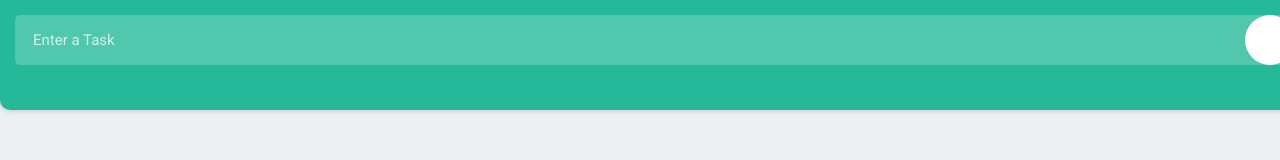
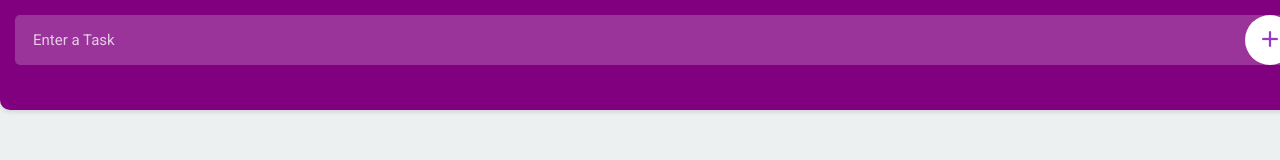
Before and after one commit to Anuradha2018/JSprojects, a plain HTML site: page TodoApp/index.html in a window 1280 px wide. Drawn offline with Linux system fonts and the light colour scheme.

Commit message:
added the add image , javascript main file added
add icon was from flaticon

```diff
--- a/TodoApp/css/style.css
+++ b/TodoApp/css/style.css
@@ -23,7 +23,7 @@ header {
   left: 0;
   z-index: 5;
 
-  background: #25b99a;
+  background: purple;
   box-shadow: 0px 2px 4px rgba(44, 62, 80, 0.15);
   border-bottom-right-radius: 10px;
   border-bottom-left-radius: 10px;
@@ -83,3 +83,7 @@ header button {
   -webkit-appearance: none;
   -moz-appearance: none;
 }
+header button img {
+  width: 16px;
+  height: 16px;
+}
--- a/TodoApp/index.html
+++ b/TodoApp/index.html
@@ -12,9 +12,9 @@
 </head>
 <body>
     <header>
-        <input type="text" name="Enter a task" placeholder="Enter a Task">
-        <button></button>
+        <input type="text" name="Enter a task" placeholder="Enter a Task" id="item">
+        <button id ="add"><img src ="./assets/add.png"></button><!--CREDIT:image from flaticon-->
     </header>
-
+<script src ="./js/main.js"></script>
 </body>
 </html>
```
Also changed, not shown: TodoApp/assets/add.png (added), TodoApp/js/main.js (added).
